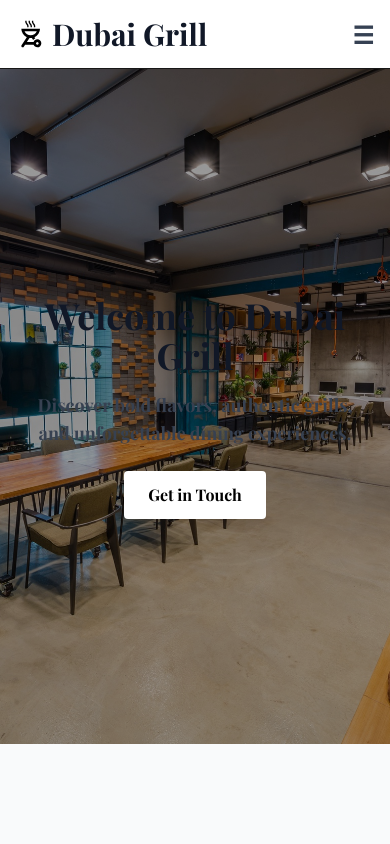
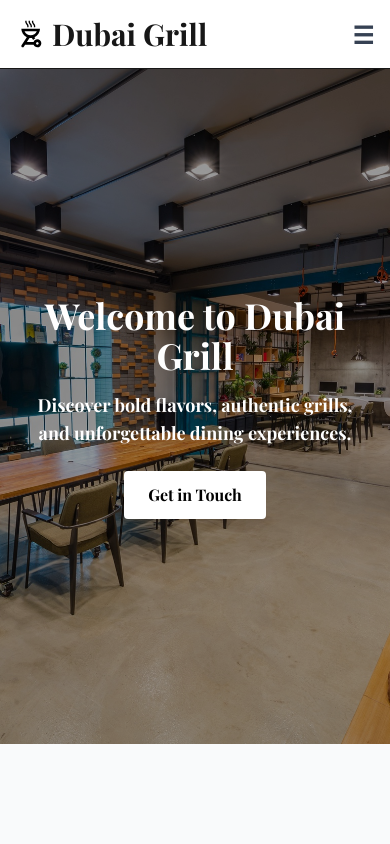
Before and after one commit to areebtahir97/dubai-grill-nextjs, a Next.js app: page / in a window 390 px wide. Shown: the top 844 px of the page. Built offline with nearby package versions, Linux system fonts and the light colour scheme.

Commit message:
contrst change for mobile

```diff
--- a/src/app/globals.css
+++ b/src/app/globals.css
@@ -24,10 +24,3 @@
   color: var(--foreground);
   font-family: Arial, Helvetica, sans-serif;
 }
-h1, h2, h3, h4, h5, h6 {
-  color: #111827;
-}
-
-p {
-  color: #374151;
-}
--- a/src/components/Hero.jsx
+++ b/src/components/Hero.jsx
@@ -20,7 +20,7 @@
 
       <div className="absolute inset-0 flex flex-col items-center justify-center text-white text-center px-6">
 
-        <h1 className="text-4xl md:text-6xl font-bold mb-4">
+        <h1 className="text-4xl text-white md:text-6xl font-bold mb-4">
           Welcome to Dubai Grill
         </h1>
 
```
